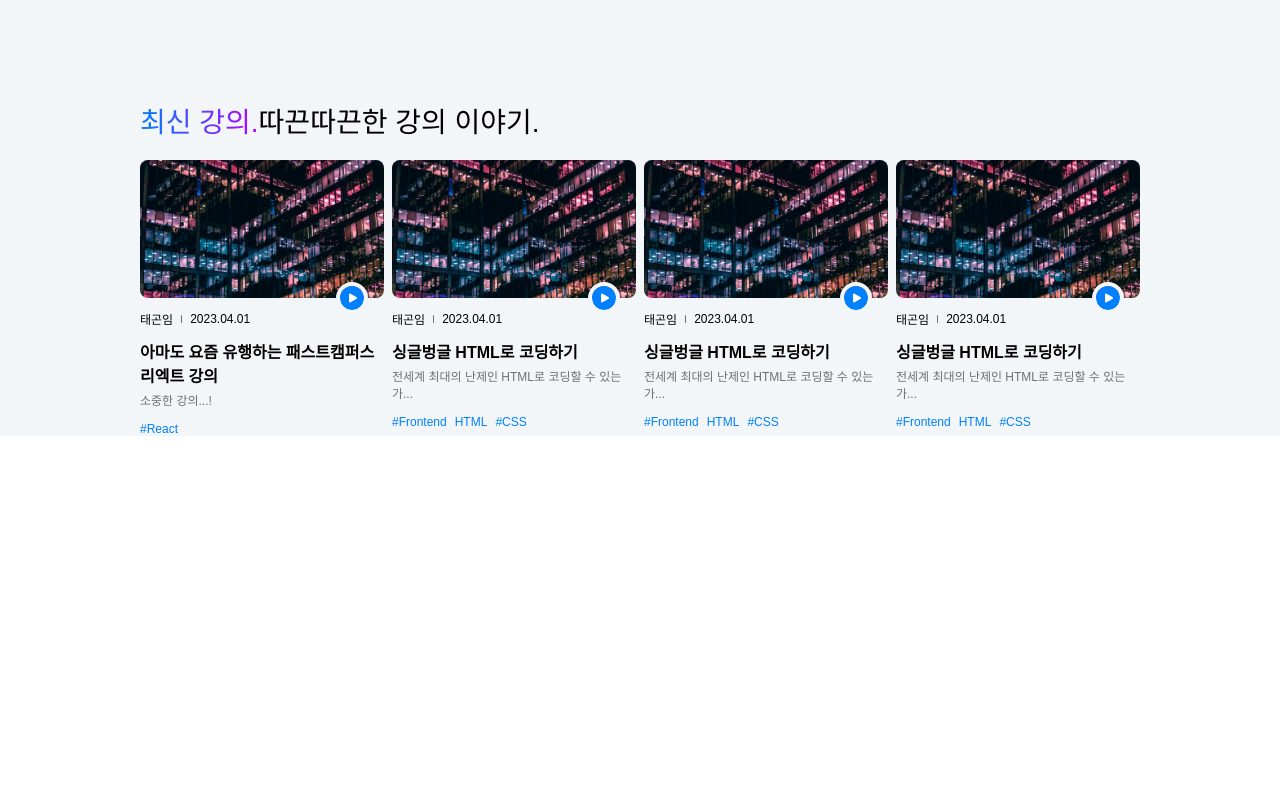
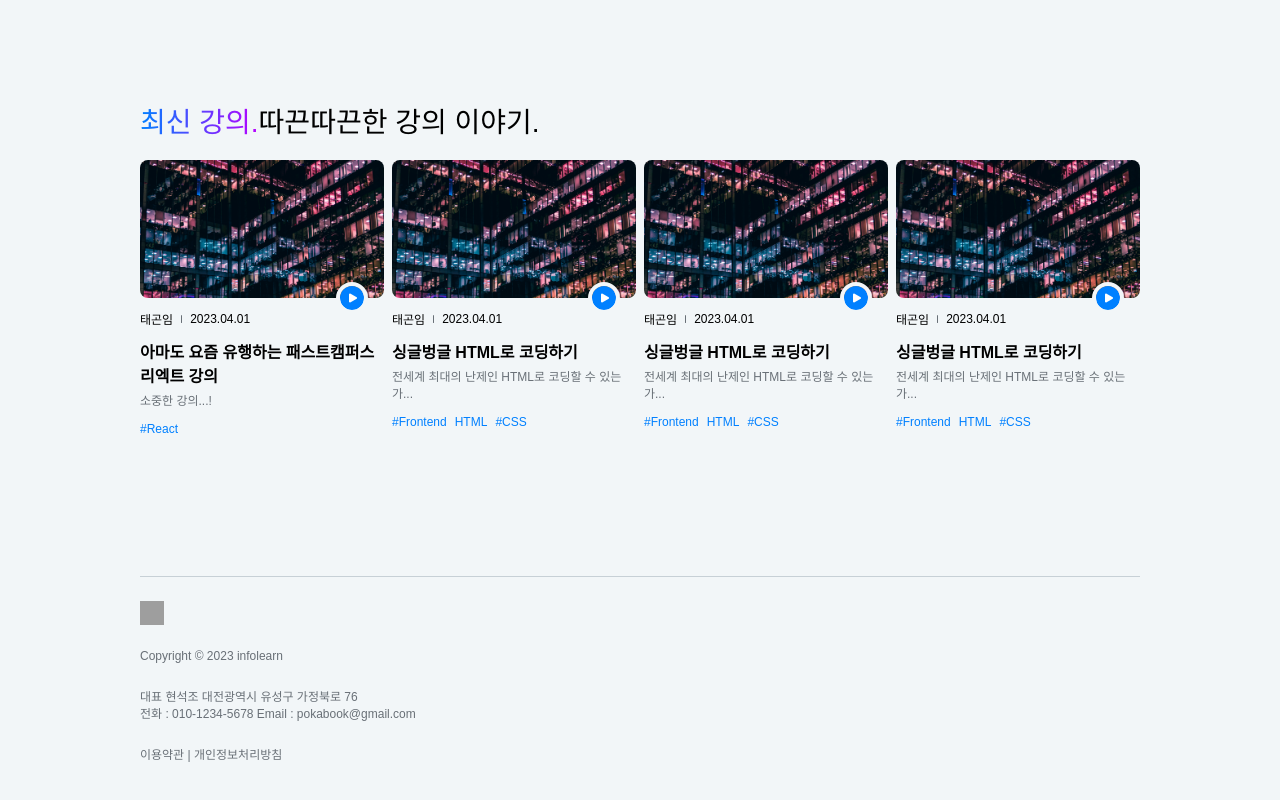
Before and after one commit to info-dsm/Info-learn_FrontEnd_V1, a React (Create React App) app: page / in a window 1280 px wide. Shown: the part 554-1354 px from the top of the page. Before the commit the page ends 990 px from the top, so only its background shows below. Built offline with nearby package versions, Linux system fonts and the light colour scheme; grey boxes are pictures that could not be loaded.

Commit message:
Add Footer

```diff
--- /dev/null
+++ b/src/components/Footer.tsx
@@ -0,0 +1,45 @@
+import React from "react";
+import styled from "styled-components";
+import {Colors} from "../styles/theme/color";
+import logo from "../assets/Logo.png";
+import {Text} from "./text";
+
+const Footer = () => {
+    return (
+        <FooterDiv>
+            <Footers>
+                <Line></Line>
+                <Logo src={logo}/>
+                <Text font="Body4" color={Colors["Gray500"]}>Copyright © 2023 infolearn</Text>
+                <Text font="Body4" color={Colors["Gray500"]}>대표 현석조 대전광역시 유성구 가정북로 76<br/>전화 : 010-1234-5678 Email : pokabook@gmail.com</Text>
+                <Text font="Body4" color={Colors["Gray500"]}>이용약관 | 개인정보처리방침</Text>
+            </Footers>
+        </FooterDiv>
+    )
+}
+
+export default Footer
+
+const Logo = styled.img`
+  width: 24px;
+  height: 24px;
+`
+const Line = styled.div`
+  height: 1px;
+  width: 100%;
+  background-color: ${Colors["Gray300"]};
+`
+const Footers = styled.div`
+  display: flex;
+  flex-direction: column;
+  gap: 24px;
+  width: 1000px;
+`
+const FooterDiv = styled.div`
+  display: flex;
+  justify-content: center;
+  height: fit-content;
+  width: 100%;
+  padding: 140px 0 100px;
+  background-color: ${Colors["Gray100"]};
+`
--- a/src/pages/router/StudentLayout.tsx
+++ b/src/pages/router/StudentLayout.tsx
@@ -4,6 +4,7 @@ import styled from "styled-components";
 import 'remixicon/fonts/remixicon.css'
 import Header from "../../components/Header";
 import {Colors} from "../../styles/theme/color";
+import Footer from "../../components/Footer";
 
 const StudentLayout = () => {
     return (
@@ -12,7 +13,7 @@ const StudentLayout = () => {
             <Body>
                 <Outlet/>
             </Body>
-            {/* Footer 넣어야됨 */}
+            <Footer/>
         </>
     )
 }
```
